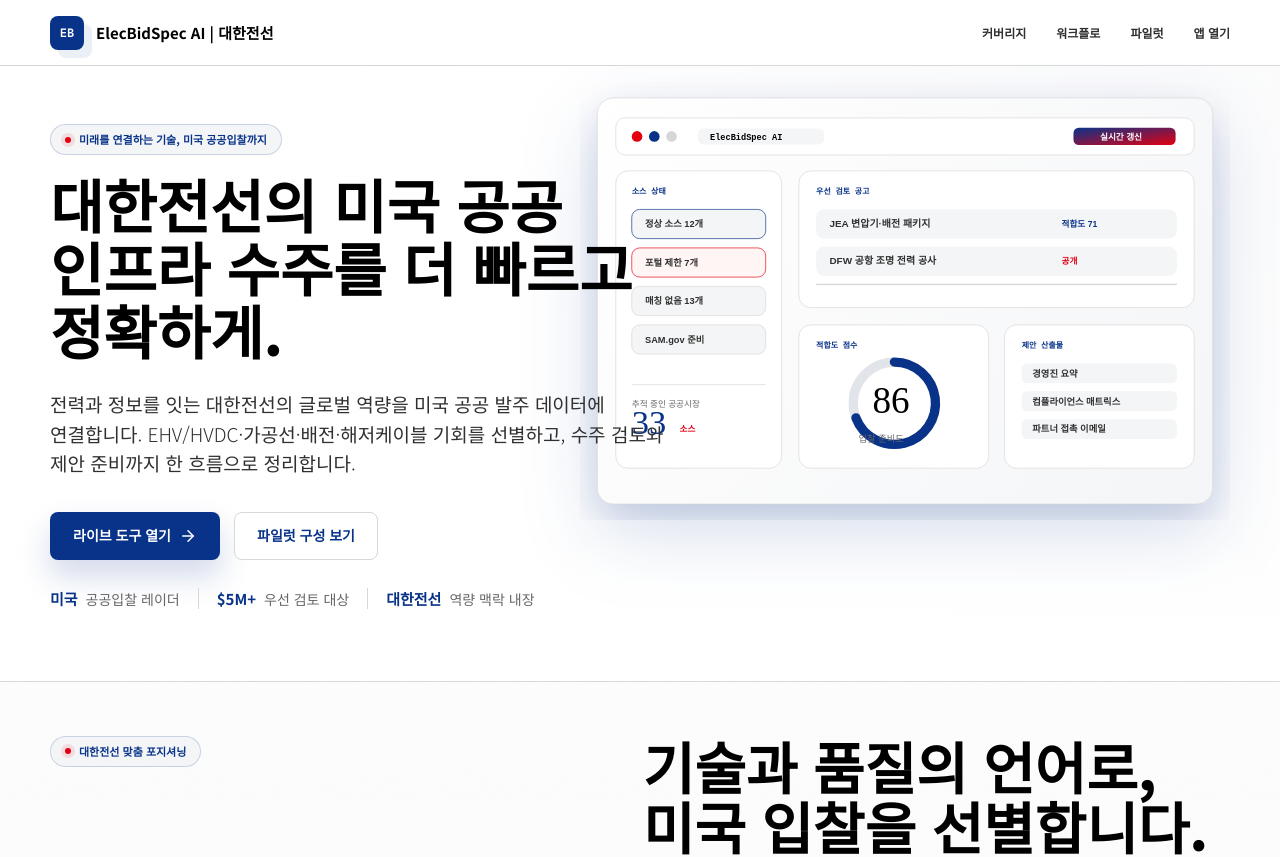
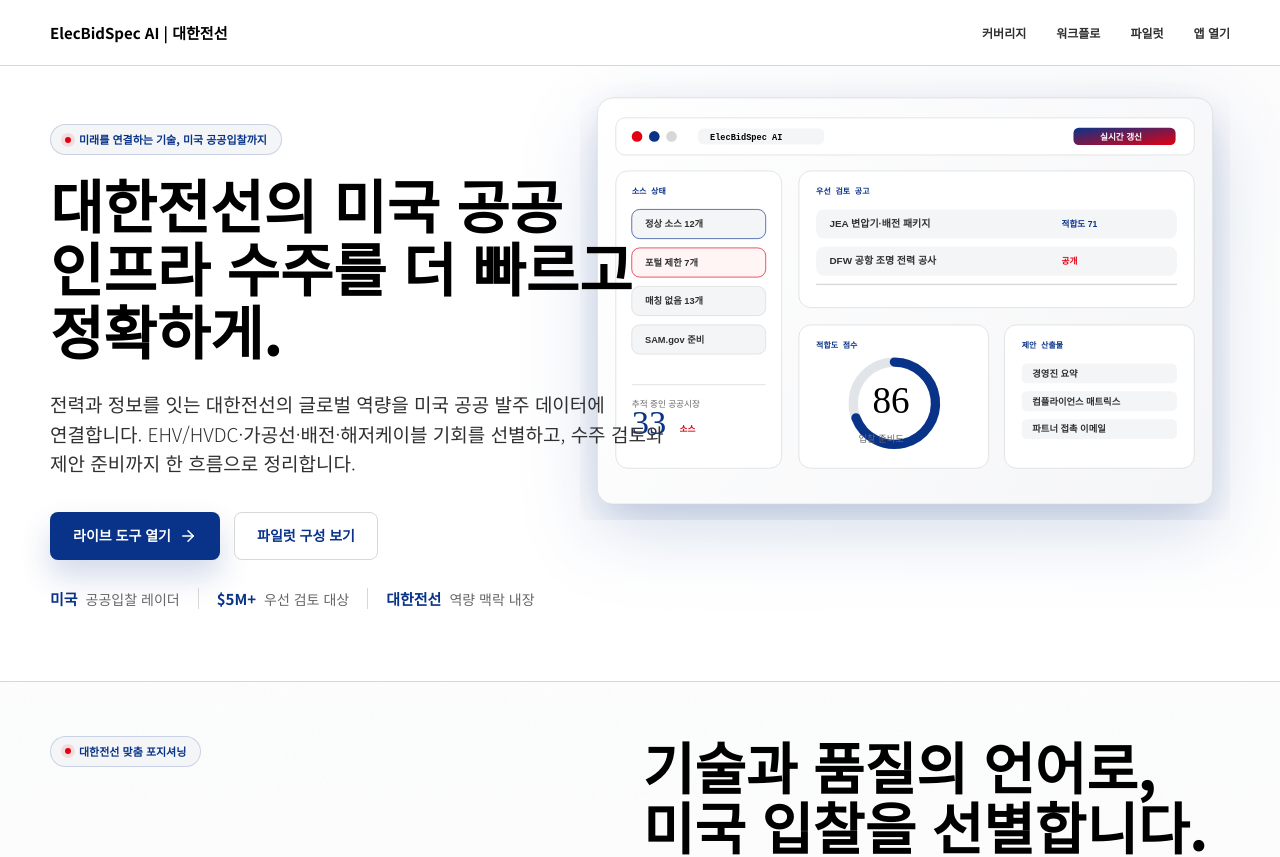
Before and after one commit to manynames3/elecbidspec-ai, a Next.js app in the folder frontend/: page /sales in a window 1280 px wide. Shown: the top 857 px of the page. Built offline with nearby package versions, Linux system fonts and the light colour scheme.

Commit message:
Remove EB badge from sales page

```diff
--- a/frontend/src/app/globals.css
+++ b/frontend/src/app/globals.css
@@ -915,21 +915,6 @@
   white-space: nowrap;
 }
 
-.sales-brand-mark {
-  display: inline-grid;
-  width: 34px;
-  height: 34px;
-  place-items: center;
-  flex: 0 0 auto;
-  border-radius: 8px;
-  color: #ffffff;
-  background: var(--sales-blue);
-  box-shadow: 8px 8px 0 rgba(9, 51, 137, 0.08);
-  font-family: "Geist Mono", Consolas, monospace;
-  font-size: 12px;
-  font-weight: 700;
-}
-
 .sales-nav nav {
   display: flex;
   align-items: center;
--- a/frontend/src/app/sales/page.tsx
+++ b/frontend/src/app/sales/page.tsx
@@ -100,7 +100,6 @@
       <section className="sales-hero">
         <div className="sales-nav">
           <Link href="/sales" className="sales-brand" aria-label="ElecBidSpec AI 대한전선 소개 페이지">
-            <span className="sales-brand-mark" aria-hidden="true">EB</span>
             <span>ElecBidSpec AI | 대한전선</span>
           </Link>
           <nav aria-label="소개 페이지 내비게이션">
```
